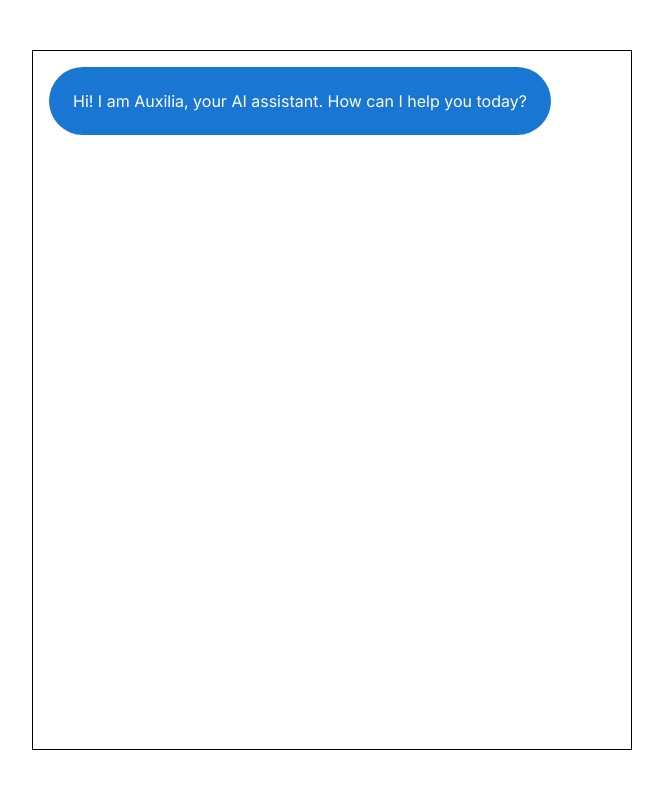
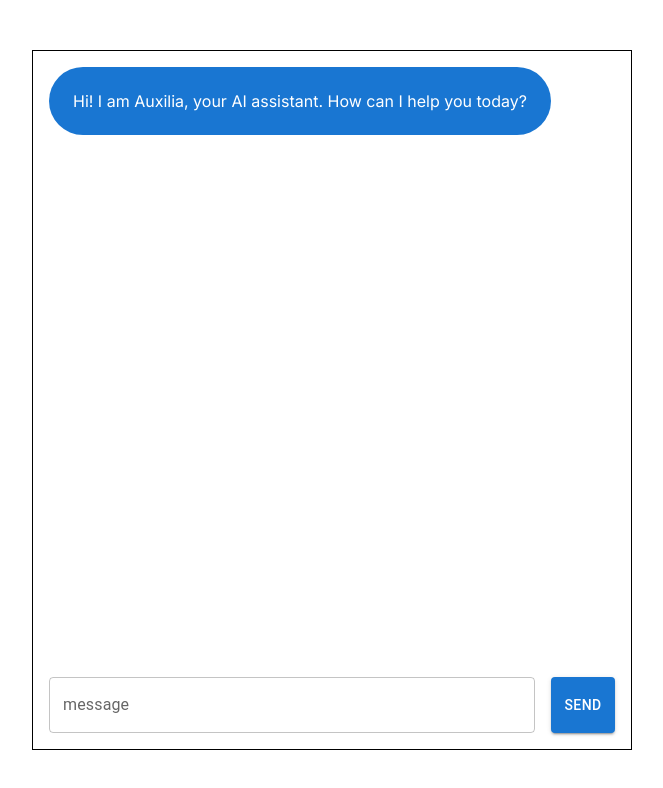
Before and after one commit to lowell-monis/auxilium-x, a Next.js app: page / in a window 1280 px wide. Shown: the top 788 px of the page, without its empty margins (308-971 px from the left). Built offline with nearby package versions, Linux system fonts and the light colour scheme.

Commit message:
added textfield for user entry and send button. helper functions and bot functionality pending.

```diff
--- a/app/page.js
+++ b/app/page.js
@@ -1,5 +1,5 @@
 'use client';
-import { Stack, Box } from "@mui/material";
+import { Stack, Box, TextField, Button } from "@mui/material";
 import Image from "next/image";
 import { useState } from "react";
 
@@ -39,6 +39,17 @@ export default function Home() {
             </Box>
           ))}
       </Stack>
+      <Stack direction="row" spacing={2}>
+        <TextField
+        label="message"
+        fullWidth
+        value={message}
+        onAbort={(e) => setMessage(e.target.value)}
+        />
+        <Button variant="contained">
+          Send
+        </Button>
+      </Stack>
     </Stack>
   </Box>
 }
```
